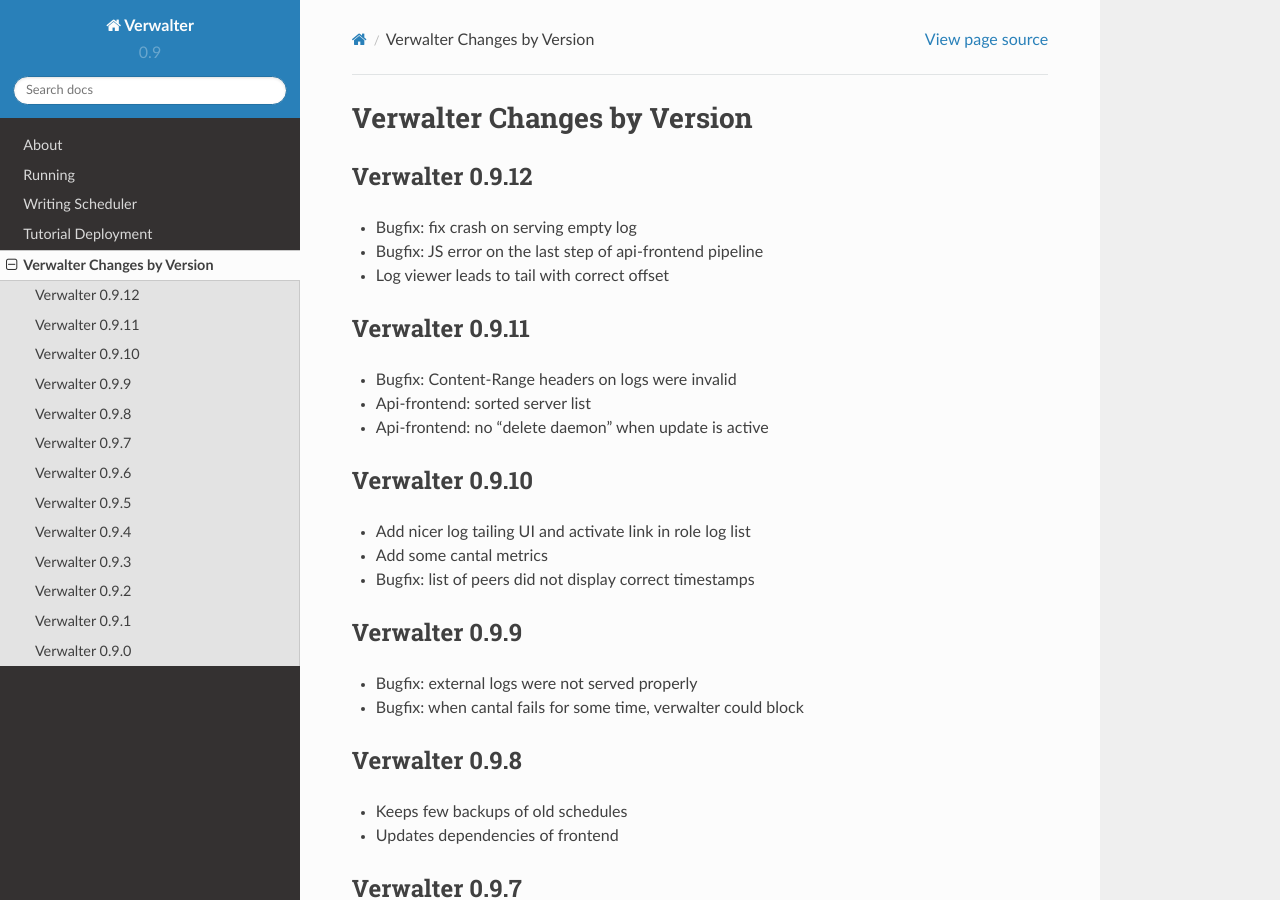
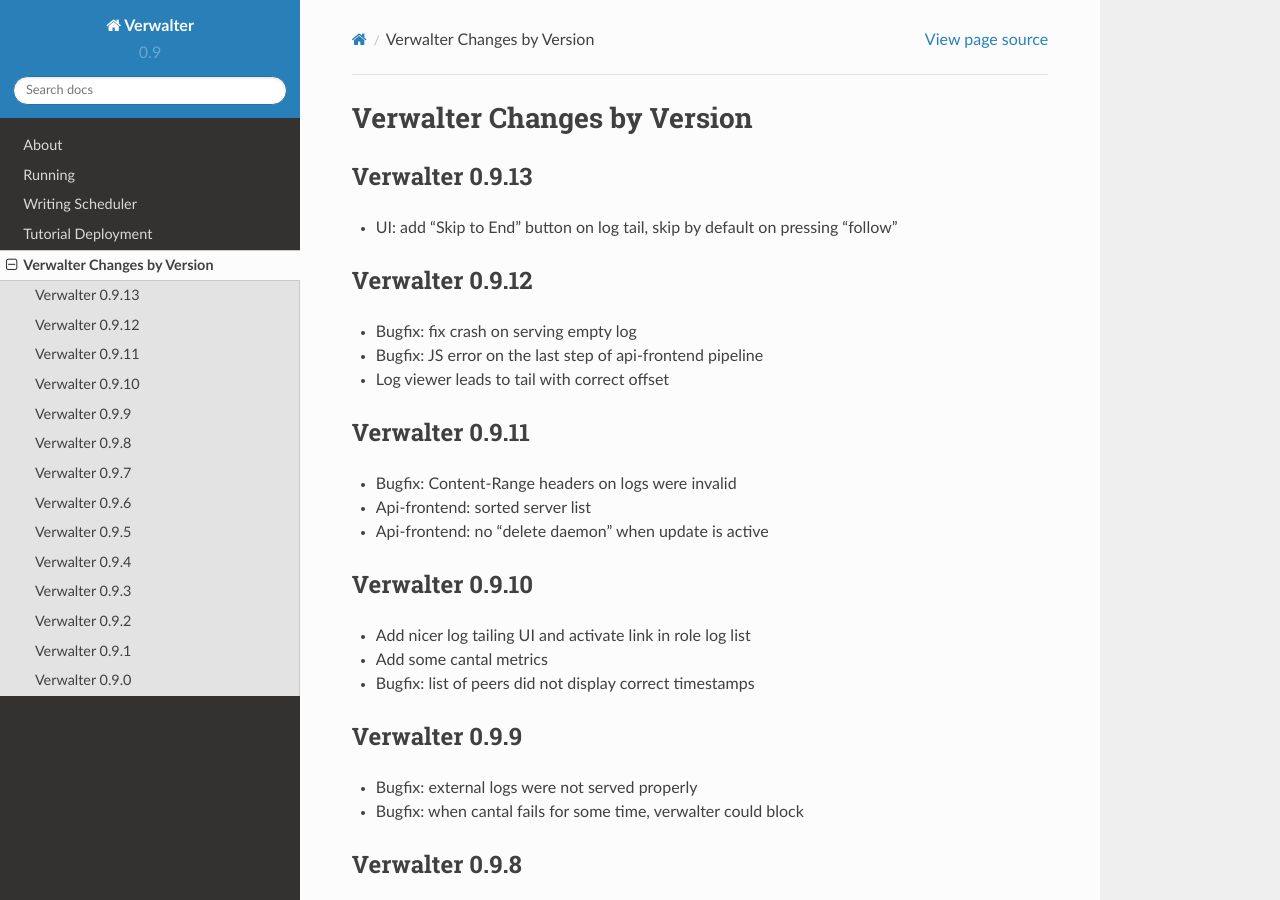
Before and after one commit to tailhook/verwalter, a Sphinx documentation site: the page built from doc/changelog.rst, in a window 1280 px wide and 900 px high. Built offline with Sphinx 7.4.7 and the Read the Docs theme 2.0.0, drawn with Linux system fonts in a browser that asks for light colours.

Commit message:
Update changelog

```diff
--- a/doc/changelog.rst
+++ b/doc/changelog.rst
@@ -1,5 +1,13 @@
 Verwalter Changes by Version
 ============================
+
+
+.. _changelog-0.9.13:
+
+Verwalter 0.9.13
+----------------
+
+* UI: add "Skip to End" button on log tail, skip by default on pressing "follow"
 
 
 .. _changelog-0.9.12:
```
